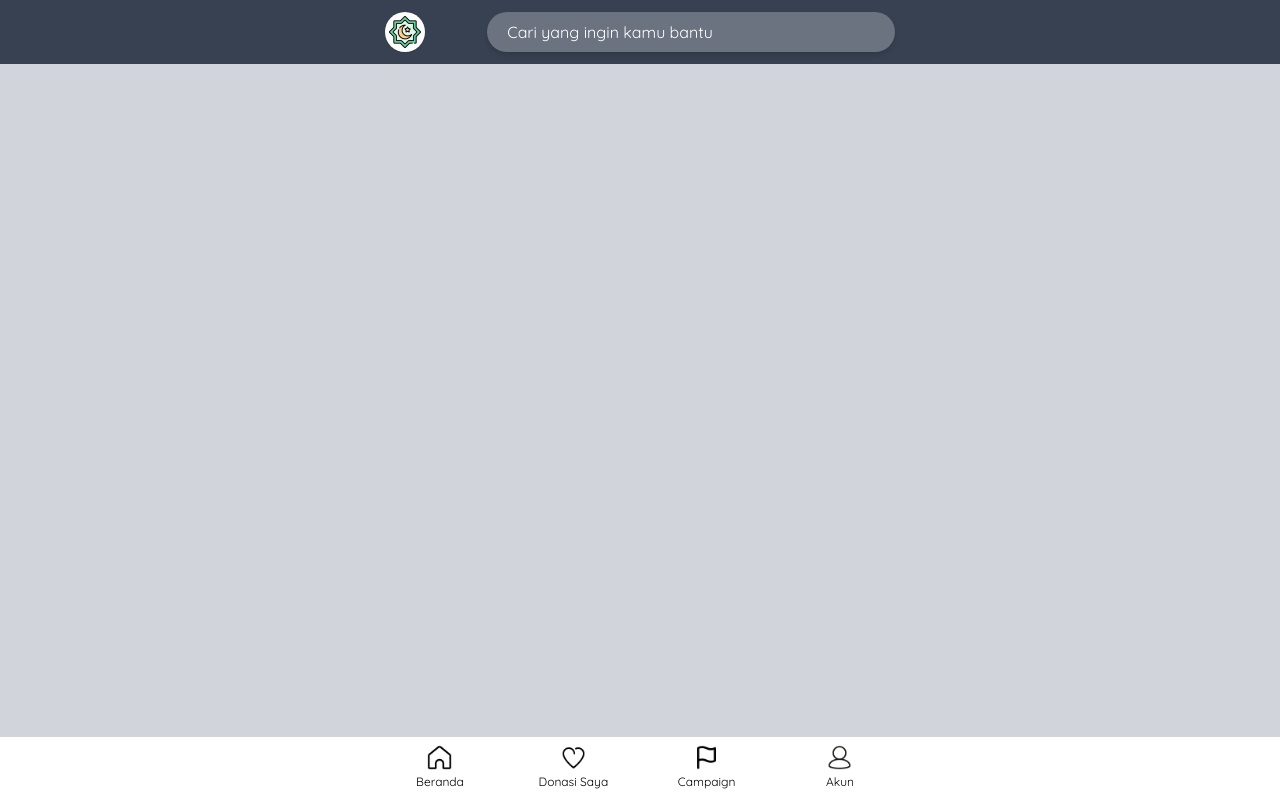
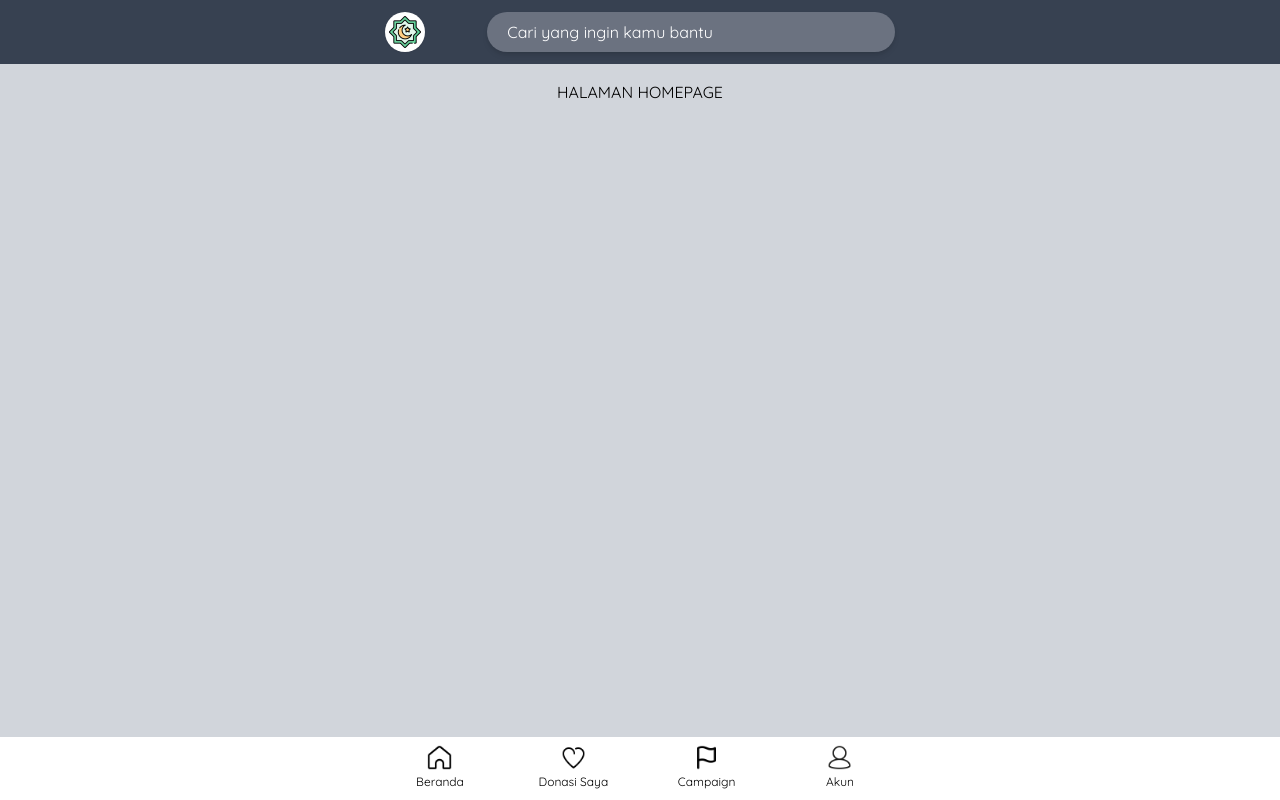
Before and after one commit to w1y0n0/frontend-donasi, a Vue app: page / in a window 1280 px wide. Built offline with nearby package versions, Linux system fonts and the light colour scheme.

Commit message:
Konfigurasi Router untuk Homepage
- Membuat View/Component Homepage
- Membuat Route Homepage
- Mengaktifkan Link Menu

```diff
--- a/src/components/Footer.vue
+++ b/src/components/Footer.vue
@@ -5,19 +5,17 @@
             <div class="container mx-auto grid grid-cols-4 gap-4 p-2 sm:w-full md:w-5/12">
 
                 <div>
-                      <a href="#"
+                    <router-link :to="{ name: 'home' }"
                         class="w-full focus:text-teal-500 hover:text-teal-500 justify-center inline-block text-center">
-                          <img class="inline-block mb-1" width="25" height="25"
-                              src="../assets/images/home.png">
+                        <img class="inline-block mb-1" width="25" height="25" src="../assets/images/home.png">
                         <span class="block text-xs">Beranda</span>
-                      </a>
+                    </router-link>
                 </div>
 
                 <div>
                     <router-link :to="{ name: 'donation.index' }"
                         class="w-full focus:text-teal-500 hover:text-teal-500 justify-center inline-block text-center">
-                          <img width="25" height="25" class="inline-block mb-1"
-                              src="../assets/images/heart.png">
+                        <img width="25" height="25" class="inline-block mb-1" src="../assets/images/heart.png">
                         <span class="block text-xs">Donasi Saya</span>
                     </router-link>
                 </div>
@@ -25,17 +23,15 @@
                 <div>
                     <a href="#"
                         class="w-full focus:text-teal-500 hover:text-teal-500 justify-center inline-block text-center">
-                          <img width="25" height="25" class="inline-block mb-1"
-                              src="../assets/images/flag.png">
+                        <img width="25" height="25" class="inline-block mb-1" src="../assets/images/flag.png">
                         <span class="tab tab-kategori block text-xs">Campaign</span>
                     </a>
                 </div>
 
                 <div>
-                      <router-link :to="{ name: 'login'}"
+                    <router-link :to="{ name: 'login' }"
                         class="w-full focus:text-teal-500 hover:text-teal-500 justify-center inline-block text-center">
-                          <img width="25" height="25" class="inline-block mb-1"
-                              src="../assets/images/user.png">
+                        <img width="25" height="25" class="inline-block mb-1" src="../assets/images/user.png">
                         <span class="block text-xs">Akun</span>
                     </router-link>
                 </div>
@@ -52,6 +48,4 @@
 }
 </script>
 
-  <style>
-
-  </style>
+<style></style>
--- a/src/components/Header.vue
+++ b/src/components/Header.vue
@@ -5,12 +5,13 @@
             <div class="bg-gray-700 text-white text-center fixed inset-x-0 top-0 z-10">
                 <div class="container mx-auto grid grid-cols-10 p-3 sm:w-full md:w-5/12">
                     <div class="col-span-2 bg-white rounded-full h-10 w-10 p-1 mr-3 shadow-sm">
-                    <a href="">
+                        <router-link :to="{ name: 'home' }">
                             <img src="../assets/images/muslim.png" class="inline-block">
-                    </a>
+                        </router-link>
                     </div>
                     <div class="col-span-8">
-                    <input type="text" class="appearance-none w-full bg-gray-500 rounded-full h-7 shadow-md placeholder-white focus:outline-none focus:placeholder-gray-600 focus:bg-white focus-within:text-gray-600 p-5"
+                        <input type="text"
+                            class="appearance-none w-full bg-gray-500 rounded-full h-7 shadow-md placeholder-white focus:outline-none focus:placeholder-gray-600 focus:bg-white focus-within:text-gray-600 p-5"
                             placeholder="Cari yang ingin kamu bantu">
                     </div>
                 </div>
@@ -25,6 +26,4 @@ export default {
 }
 </script>
 
-<style>
-
-</style>
+<style></style>
--- a/src/router/index.js
+++ b/src/router/index.js
@@ -52,6 +52,11 @@ const routes = [
             requiresAuth: true
         }
     },
+    {
+        path: '/',
+        name: 'home',
+        component: () => import( /* webpackChunkName: "home" */ '../views/home/Index.vue')
+    },
 ]
 
 //create router
--- /dev/null
+++ b/src/views/home/Index.vue
@@ -0,0 +1,11 @@
+<template>
+    <div class="pb-20 pt-20 text-center">
+        HALAMAN HOMEPAGE
+    </div>
+</template>
+
+<script>
+export default {
+    name: 'HomeComponent',
+}
+</script>
```
Lines whose indentation alone changed are shown as unchanged.
